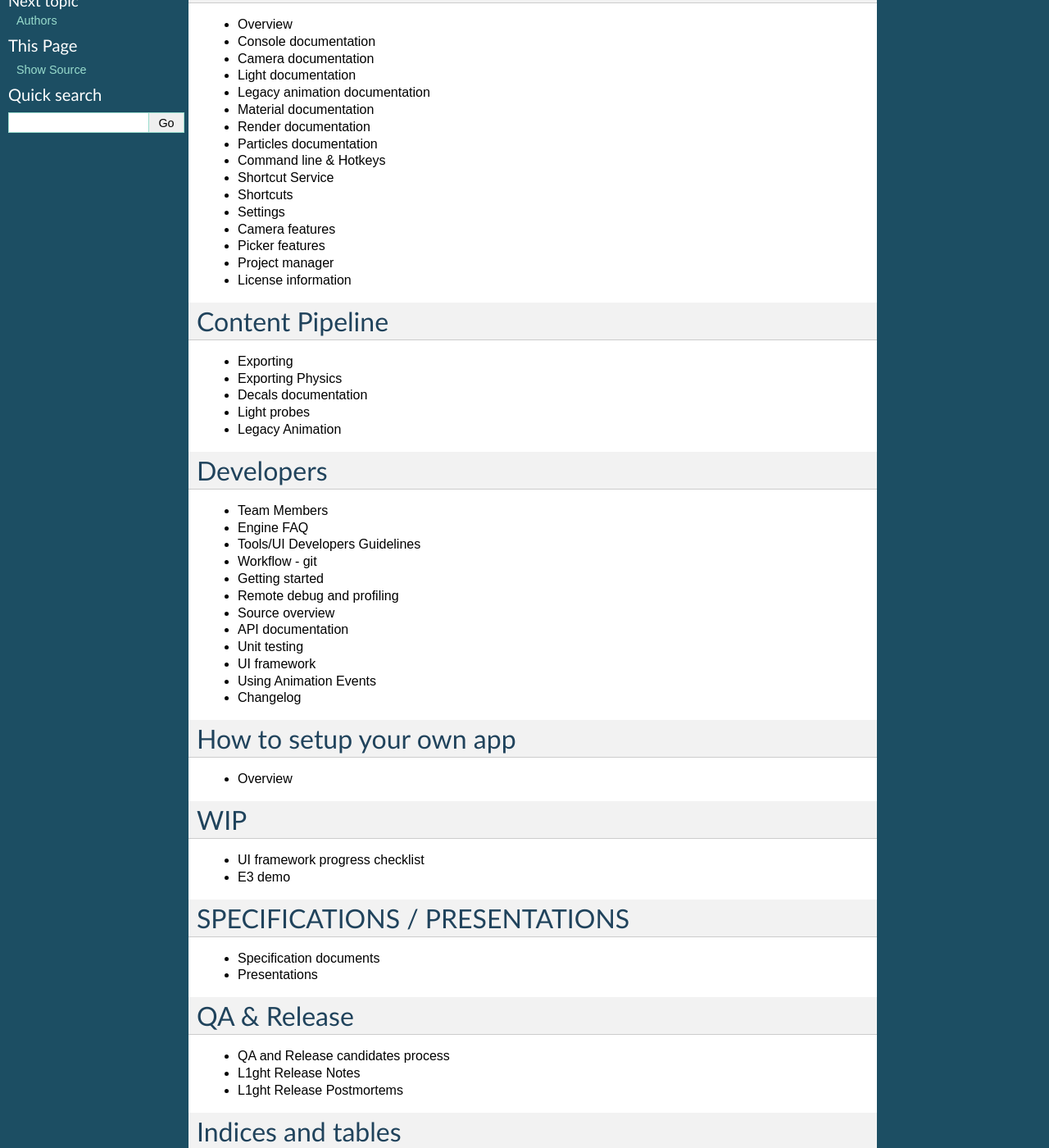
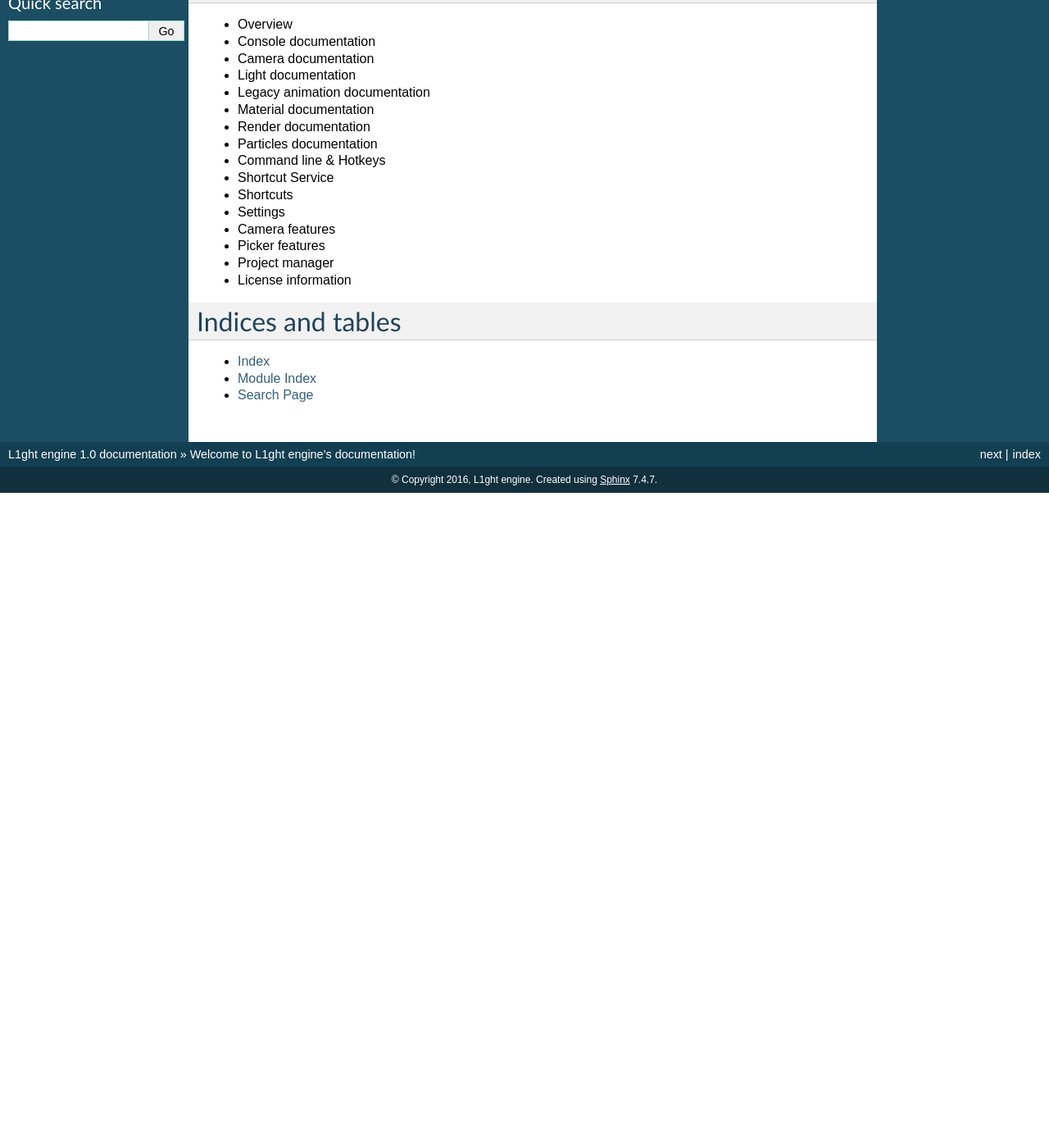
Before and after one commit to DisizDream/ReadTheDocsTests, a Sphinx documentation site: the page built from docs/index.rst, in a window 1280 px wide and 1400 px high, scrolled down 270 px. Shown: the whole window at 82% size. Built offline with Sphinx 7.4.7, drawn with Linux system fonts in a browser that asks for light colours; after the commit the page ends 900 px from its top, so only the background shows below that; some of the changed text lies outside the part shown.

Commit message:
Update index.rst

```diff
--- a/docs/index.rst
+++ b/docs/index.rst
@@ -34,54 +34,6 @@ Viewer
 * Project manager
 * License information
 
-Content Pipeline
-====
-
-* Exporting
-* Exporting Physics
-* Decals documentation
-* Light probes
-* Legacy Animation
-
-Developers
-====
-
-* Team Members
-* Engine FAQ
-* Tools/UI Developers Guidelines
-* Workflow - git
-* Getting started
-* Remote debug and profiling
-* Source overview
-* API documentation
-* Unit testing
-* UI framework
-* Using Animation Events
-* Changelog
-
-How to setup your own app
-====
-* Overview
-
-WIP
-====
-
-* UI framework progress checklist
-* E3 demo
-
-SPECIFICATIONS / PRESENTATIONS
-====
-
-* Specification documents
-* Presentations
-
-QA & Release
-====
-* QA and Release candidates process
-* L1ght Release Notes
-* L1ght Release Postmortems
-
-
 Indices and tables
 ==================
 
```
